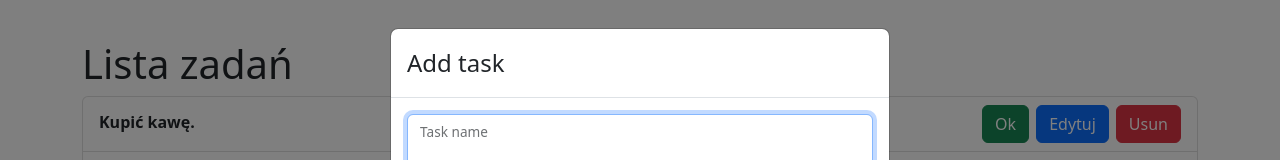
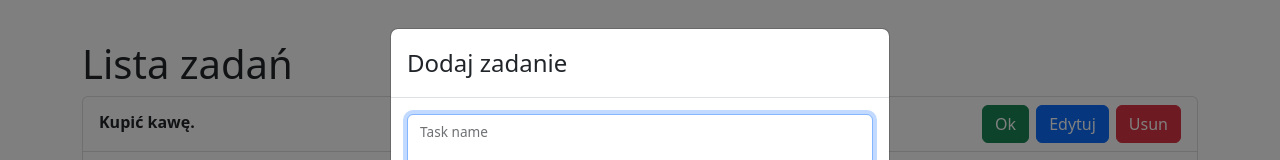
Before and after one commit to PiotrLiszka1/NgTodoApp, an Angular app: page / in a window 1280 px wide. Both pictures are taken after a click on the button "Dodaj zadanie". Shown: the top 160 px of the page. Built offline with nearby package versions, Linux system fonts and the light colour scheme.

Commit message:
added enum and changed name of the form

```diff
--- /dev/null
+++ b/src/app/core/enum/task-mode.ts
@@ -0,0 +1,4 @@
+export enum TaskMode {
+  CREATE,
+  UPDATE,
+}
--- a/src/app/todo-list/rf-forms/rf-forms.component.html
+++ b/src/app/todo-list/rf-forms/rf-forms.component.html
@@ -1,10 +1,17 @@
 <form [formGroup]="form" (submit)="saveTask()">
+
     <div class="modal-header">
-        <h4 class="modal-title" id="modal-basic-title">Add task</h4>
+        <h4 class="modal-title" id="modal-basic-title">
+            <div [ngSwitch]="mode">
+                <span *ngSwitchCase="taskMode.CREATE">Dodaj zadanie</span>
+                <span *ngSwitchCase="taskMode.UPDATE">Edytuj zadanie</span>
+                <span *ngSwitchDefault>Nie odnaleziono</span>
+
+            </div>
+        </h4>
     </div>
 
     <div class="modal-body">
-
         <div class="form-floating mb-3  ">
             <input formControlName="taskName" class="form-control" id="floatingInput" placeholder="Your task">
             <label for="floatingInput">Task name</label>
@@ -13,6 +20,6 @@
                 <button class="btn btn-primary" type="submit">Dodaj</button>
             </div>
         </div>
+    </div>
 
-    </div>
 </form>
--- a/src/app/todo-list/rf-forms/rf-forms.component.ts
+++ b/src/app/todo-list/rf-forms/rf-forms.component.ts
@@ -1,5 +1,6 @@
-import { Component, EventEmitter, OnInit, Output } from '@angular/core';
+import { Component, EventEmitter, Input, OnInit, Output } from '@angular/core';
 import { FormBuilder, FormGroup } from '@angular/forms';
+import { TaskMode } from 'src/app/core/enum/task-mode';
 import { Task } from '../../core/model/task';
 
 @Component({
@@ -8,6 +9,8 @@ import { Task } from '../../core/model/task';
   styleUrls: ['./rf-forms.component.scss'],
 })
 export class RfFormsComponent implements OnInit {
+  @Input() mode = TaskMode.CREATE;
+  taskMode = TaskMode;
   form!: FormGroup;
   tasks?: Task;
   @Output() taskEmit = new EventEmitter<Task>();
--- a/src/app/todo-list/todo-list.component.ts
+++ b/src/app/todo-list/todo-list.component.ts
@@ -1,5 +1,6 @@
 import { Component, OnInit } from '@angular/core';
 import { NgbModal } from '@ng-bootstrap/ng-bootstrap';
+import { TaskMode } from '../core/enum/task-mode';
 import { Task } from '../core/model/task';
 import { TaskService } from '../core/service/task.service';
 import { RfFormsComponent } from './rf-forms/rf-forms.component';
@@ -11,6 +12,7 @@ import { RfFormsComponent } from './rf-forms/rf-forms.component';
 })
 export class TodoListComponent implements OnInit {
   tasks$ = this.taskService.getTask();
+
   constructor(
     private modalService: NgbModal,
     private taskService: TaskService
@@ -28,6 +30,7 @@ export class TodoListComponent implements OnInit {
 
   openEditForm(oneTask: Task, i: number): void {
     const modalRef = this.modalService.open(RfFormsComponent);
+    modalRef.componentInstance.mode = TaskMode.UPDATE;
     modalRef.componentInstance.tasks = oneTask;
     modalRef.componentInstance.taskEmit.subscribe((taskSave: Task) => {
       this.taskService.editTask(taskSave, i);
```
